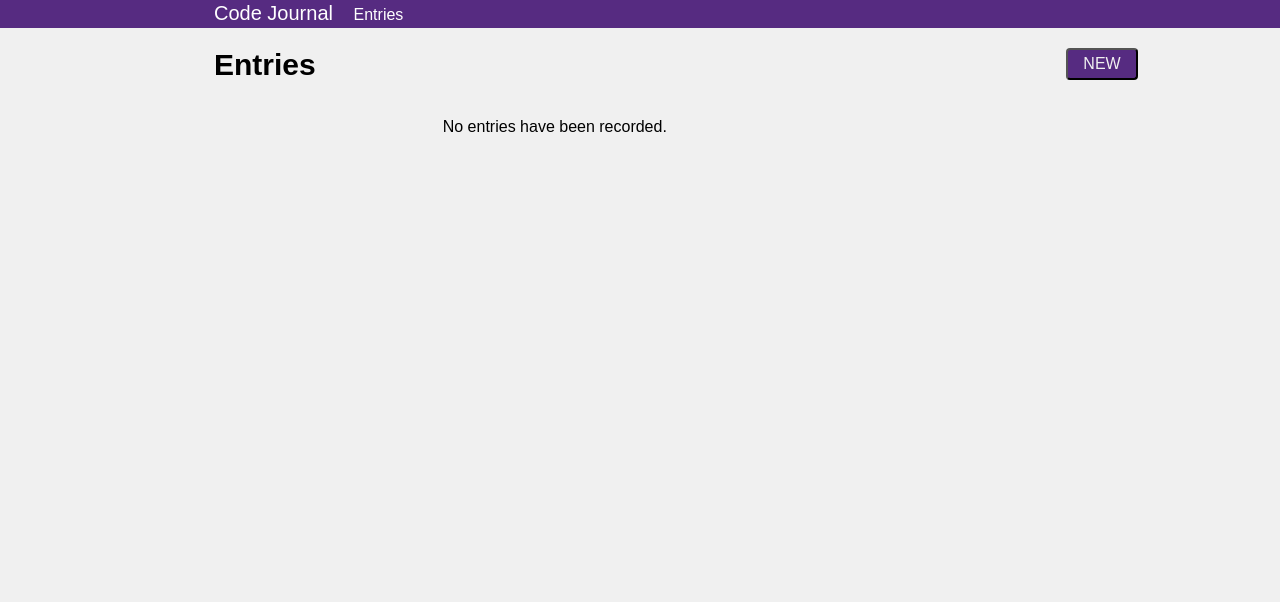
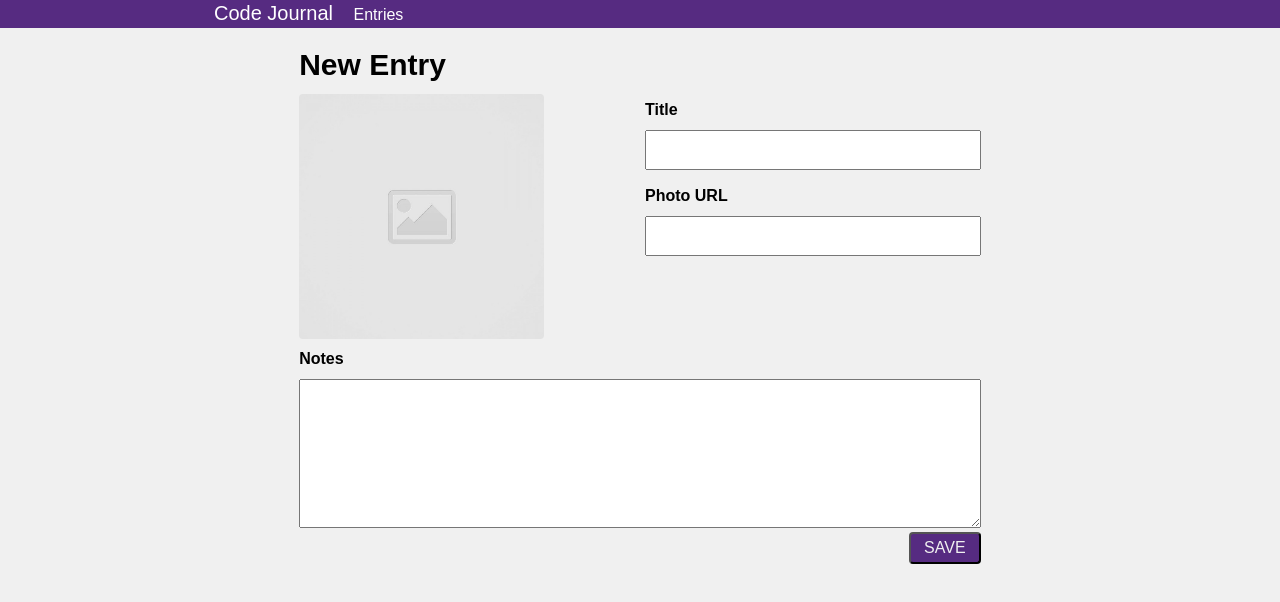
Before and after one commit to cindy-le91/code-journal, a website: page index.html in a window 1280 px wide. Drawn offline with Linux system fonts and the light colour scheme; a web font is replaced by a local one.

Commit message:
Create a new function named viewSwap with a single parameter representing the name of the view to show (the value will be either ”entries” or ”entry-form”). This function should show the view whose name was provided as an argument, as well as assign the string argument to the data.view property so that the currently shown view is tracked in the data model for the application. #2

```diff
--- a/index.html
+++ b/index.html
@@ -26,7 +26,7 @@
     </div>
   </header>
   <main class="container">
-    <div data-view="entry-form" class="entry-form hidden">
+    <div data-view="entry-form" class="entry-form">
       <form>
         <div class="new-entry">New Entry</div>
         <div class="display">
--- a/js/main.js
+++ b/js/main.js
@@ -74,5 +74,23 @@ function toggleNoEntries(event) {
     entries.className = 'entries hes-entries';
   }
 }
+toggleNoEntries();
+// Create a new function named viewSwap with a single parameter representing the name of the view to show (the value will be either ”entries” or ”entry-form”).
+// This function should show the view whose name was provided as an argument,
+// as well as assign the string argument to the data.view property so that the currently shown view is tracked in the data model for the application.
 
-toggleNoEntries();
+function viewSwap(view) {
+  const entries = document.querySelector('.entries-desktop');
+  const entryForm = document.querySelector('.entry-form');
+
+  if (view === 'entries') {
+    entries.style.display = 'block';
+    entryForm.style.display = 'none';
+  }
+
+  if (view === 'entry-form') {
+    entries.style.display = 'none';
+    entryForm.style.display = 'block';
+  }
+}
+viewSwap('entry-form');
```
